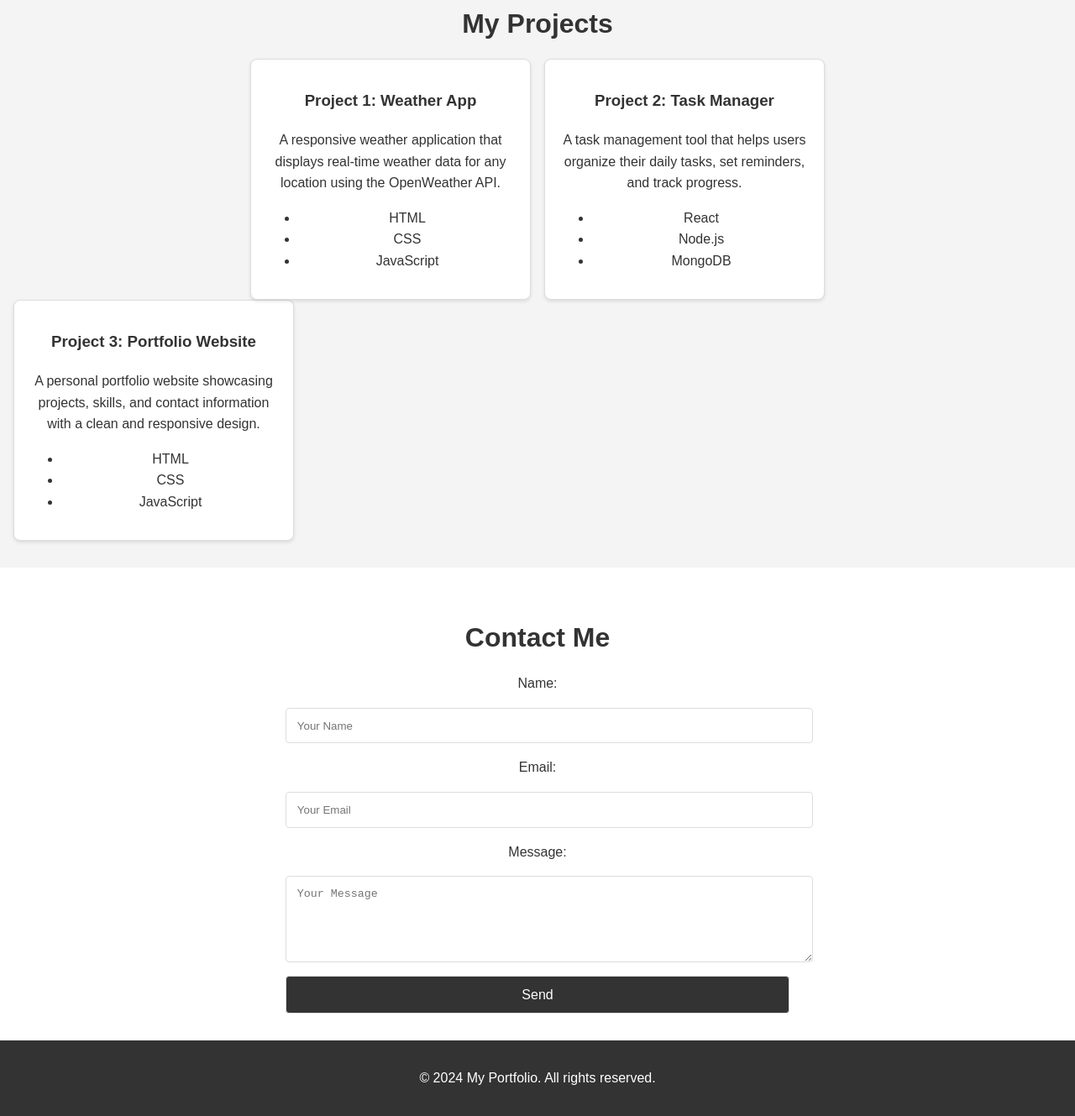
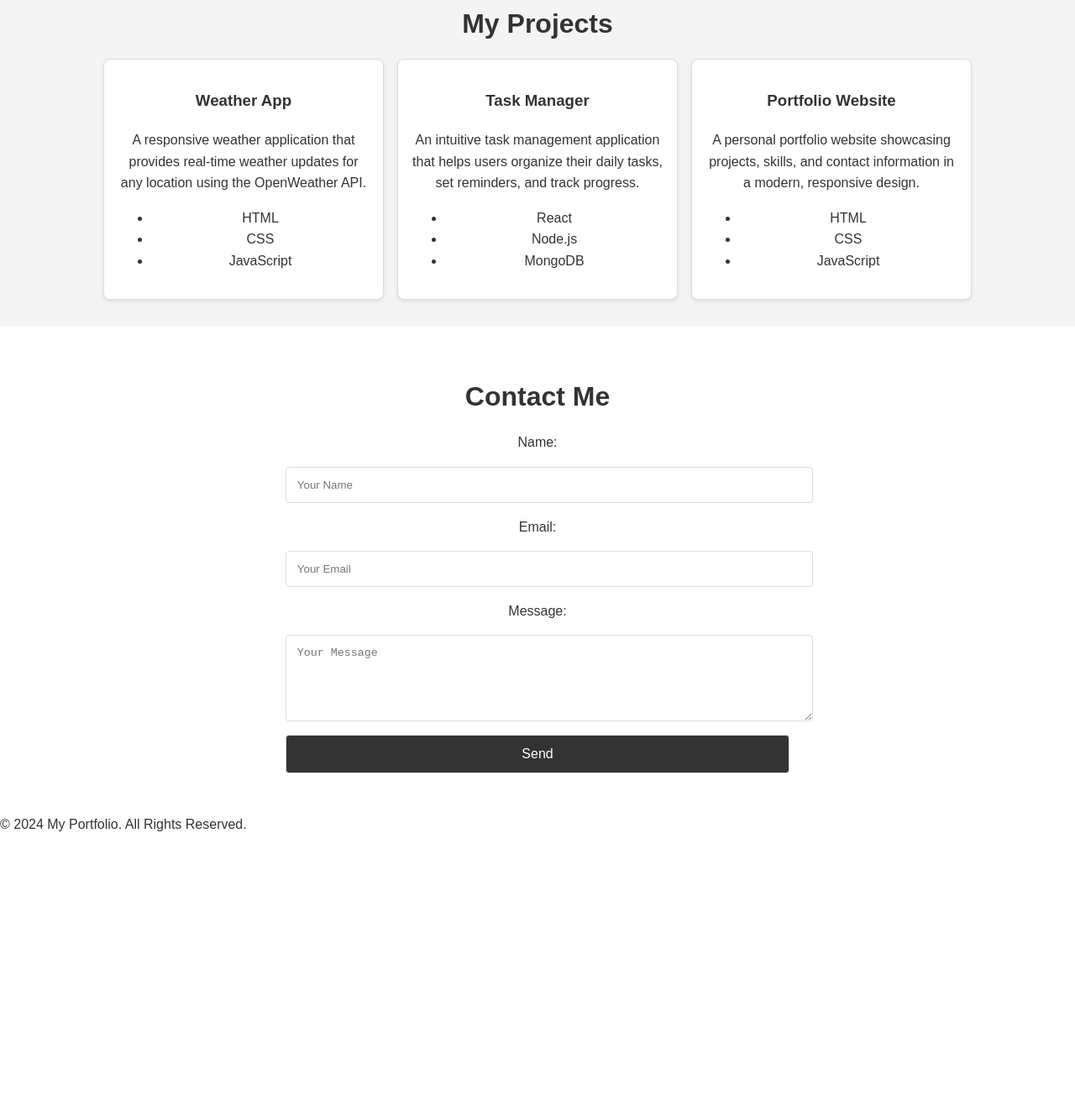
Before and after one commit to irungualex/myportfolio, a plain HTML site: page index.html in a window 1280 px wide. Shown: the part 782-2111 px from the top of the page at 84% size. After the commit the page ends 1792 px from the top, so only its background shows below. Drawn offline with Linux system fonts and the light colour scheme.

Commit message:
Update index.html

```diff
--- a/index.html
+++ b/index.html
@@ -19,11 +19,10 @@
             </nav>
         </div>
     </header>
-
     <section class="intro">
         <div class="intro-container">
             <div class="image-container">
-                <img src="c:\Users\user\AppData\Local\Packages\5319275A.WhatsAppDesktop_cv1g1gvanyjgm\TempState\EEB7B7A8C2DB281E98A21D44DAC90448\WhatsApp Image 2024-11-18 at 01.23.17_93402fc6.jpg" alt="Profile Image" class="profile-img">
+                <img src="c:\Users\user\Pictures\chief.jpg" alt="Profile Image" class="profile-img">
             </div>
             <div class="intro-text">
                 <h2>Welcome to My Portfolio</h2>
@@ -54,36 +53,41 @@
         </p>
     </section>
 
+
     <section id="projects" class="projects-section">
         <h2>My Projects</h2>
         <div class="projects-container">
-          <!-- Project 1 -->
+
             <div class="project-card">
-              <h3>Project 1: Weather App</h3>
-              <p>A responsive weather application that displays real-time weather data for any location using the OpenWeather API.</p>
+
+                <h3>Weather App</h3>
+                <p>A responsive weather application that provides real-time weather updates for any location using the OpenWeather API.</p>
                 <ul class="tech-stack">
                     <li>HTML</li>
                     <li>CSS</li>
                     <li>JavaScript</li>
                 </ul>
+
+
             </div>
 
-          <!-- Project 2 -->
             <div class="project-card">
-              <h3>Project 2: Task Manager</h3>
-              <p>A task management tool that helps users organize their daily tasks, set reminders, and track progress.</p>
+
+                <h3>Task Manager</h3>
+                <p>An intuitive task management application that helps users organize their daily tasks, set reminders, and track progress.</p>
                 <ul class="tech-stack">
                     <li>React</li>
                     <li>Node.js</li>
                     <li>MongoDB</li>
                 </ul>
-              </div>
+
             </div>
 
-          <!-- Project 3 -->
+
             <div class="project-card">
-              <h3>Project 3: Portfolio Website</h3>
-              <p>A personal portfolio website showcasing projects, skills, and contact information with a clean and responsive design.</p>
+
+                <h3>Portfolio Website</h3>
+                <p>A personal portfolio website showcasing projects, skills, and contact information in a modern, responsive design.</p>
                 <ul class="tech-stack">
                     <li>HTML</li>
                     <li>CSS</li>
@@ -91,8 +95,6 @@
                 </ul>
              </div>
     </section>
-
-
     <section id="contact" class="contact-section">
         <h2>Contact Me</h2>
         <form id="contact-form">
@@ -108,11 +110,9 @@
             <button type="submit">Send</button>
         </form>
     </section>
-
-    <footer class="footer">
-        <p>&copy; 2024 My Portfolio. All rights reserved.</p>
+    <footer>
+        <p>&copy; 2024 My Portfolio. All Rights Reserved.</p>
     </footer>
-
     <script src="script.js"></script>
 </body>
 </html>
```
Lines whose indentation alone changed are shown as unchanged.
